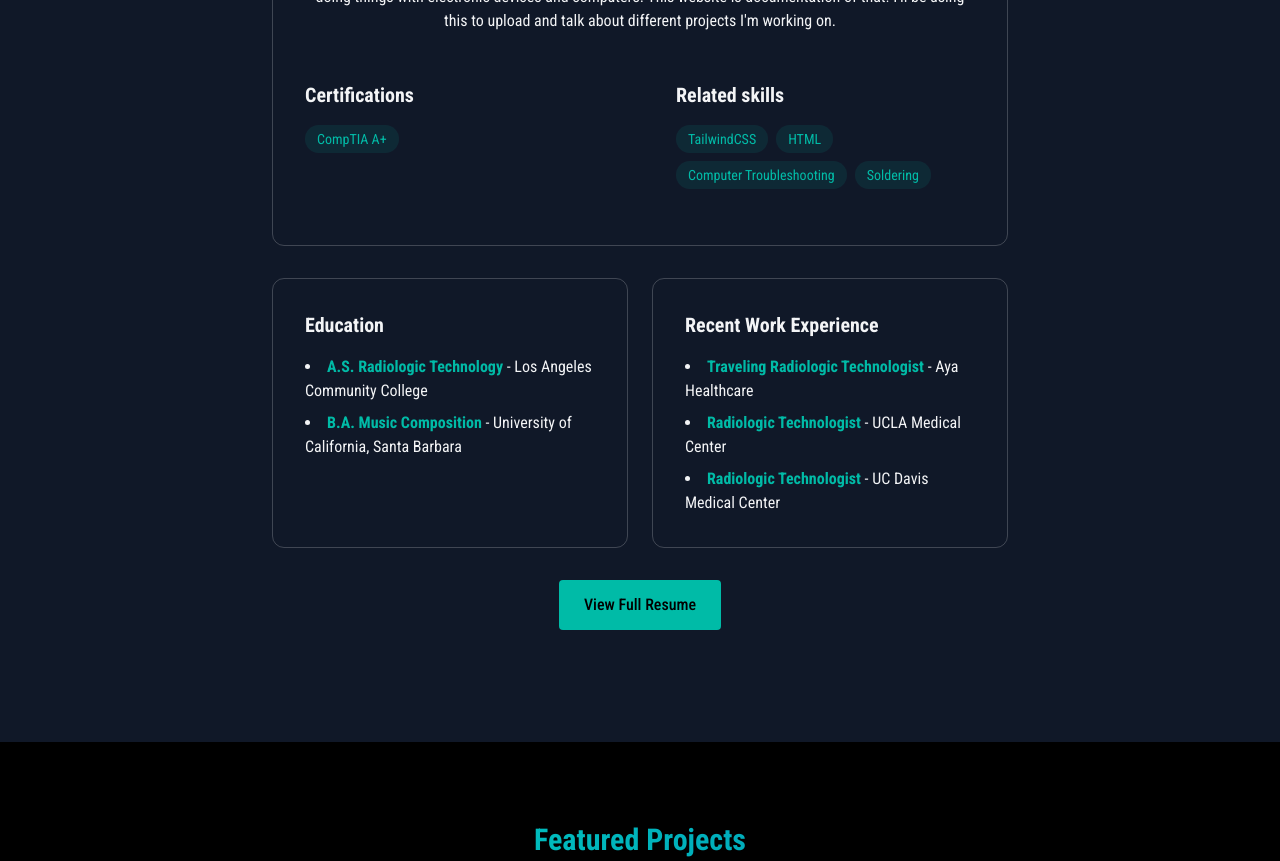
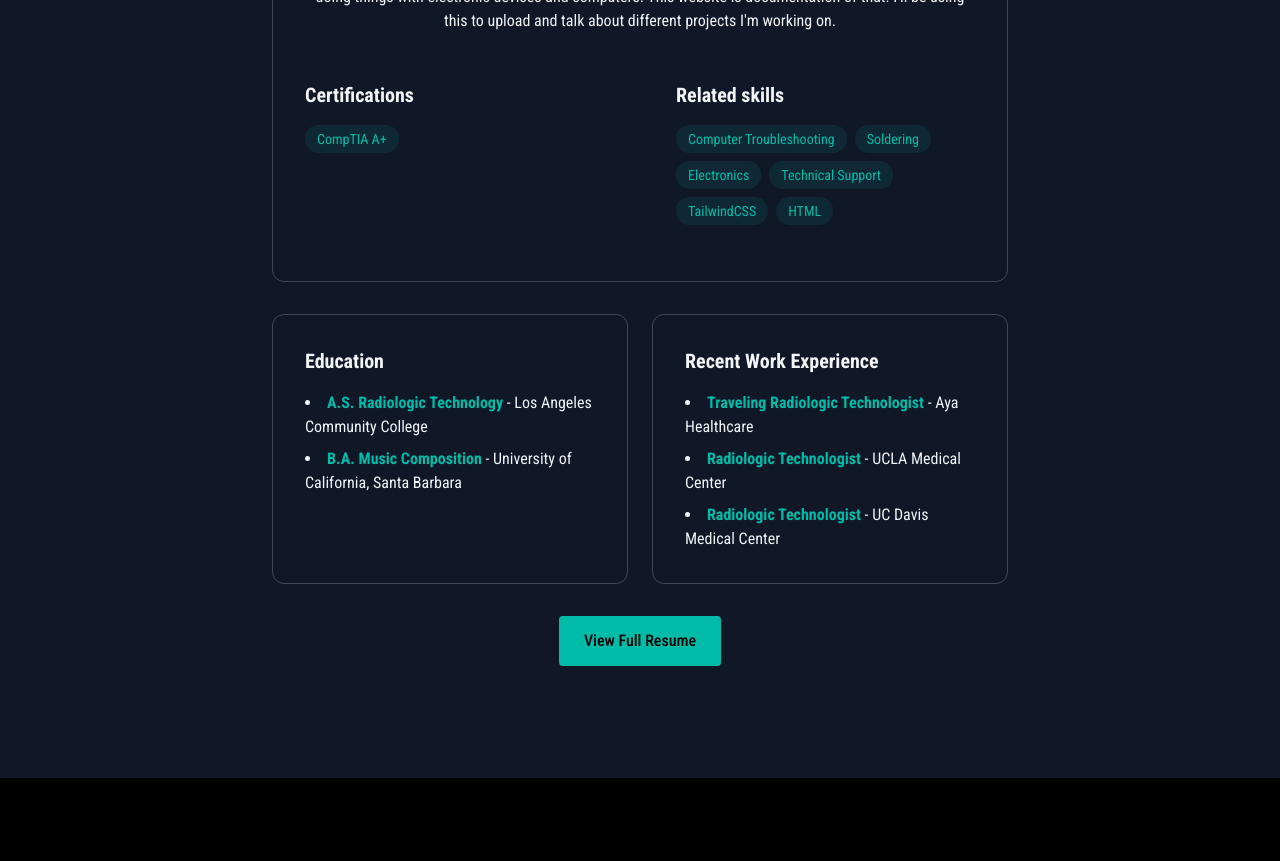
Before and after one commit to danielnavas/website, a React (Vite) app: page / in a window 1280 px wide. Shown: the part 1020-1881 px from the top of the page. Built offline with nearby package versions, Linux system fonts and the light colour scheme.

Commit message:
updated about.jsx

```diff
--- a/src/components/sections/About.jsx
+++ b/src/components/sections/About.jsx
@@ -3,9 +3,9 @@ import { RevealOnScroll } from "../RevealOnScroll";
 
 export const About = () => {
 
-        const Certifications = ["CompTIA A+"];
+        const Certifications = ["CompTIA A+", ];
 
-        const OtherSkills = ["TailwindCSS", "HTML", "Computer Troubleshooting", "Soldering"];
+        const OtherSkills = ["Computer Troubleshooting", "Soldering", "Electronics", "Technical Support", "TailwindCSS", "HTML", ];
 
 
     return <section id="about" className="min-h-screen flex bg-gray-900 items-center justify-center py-20">
```
